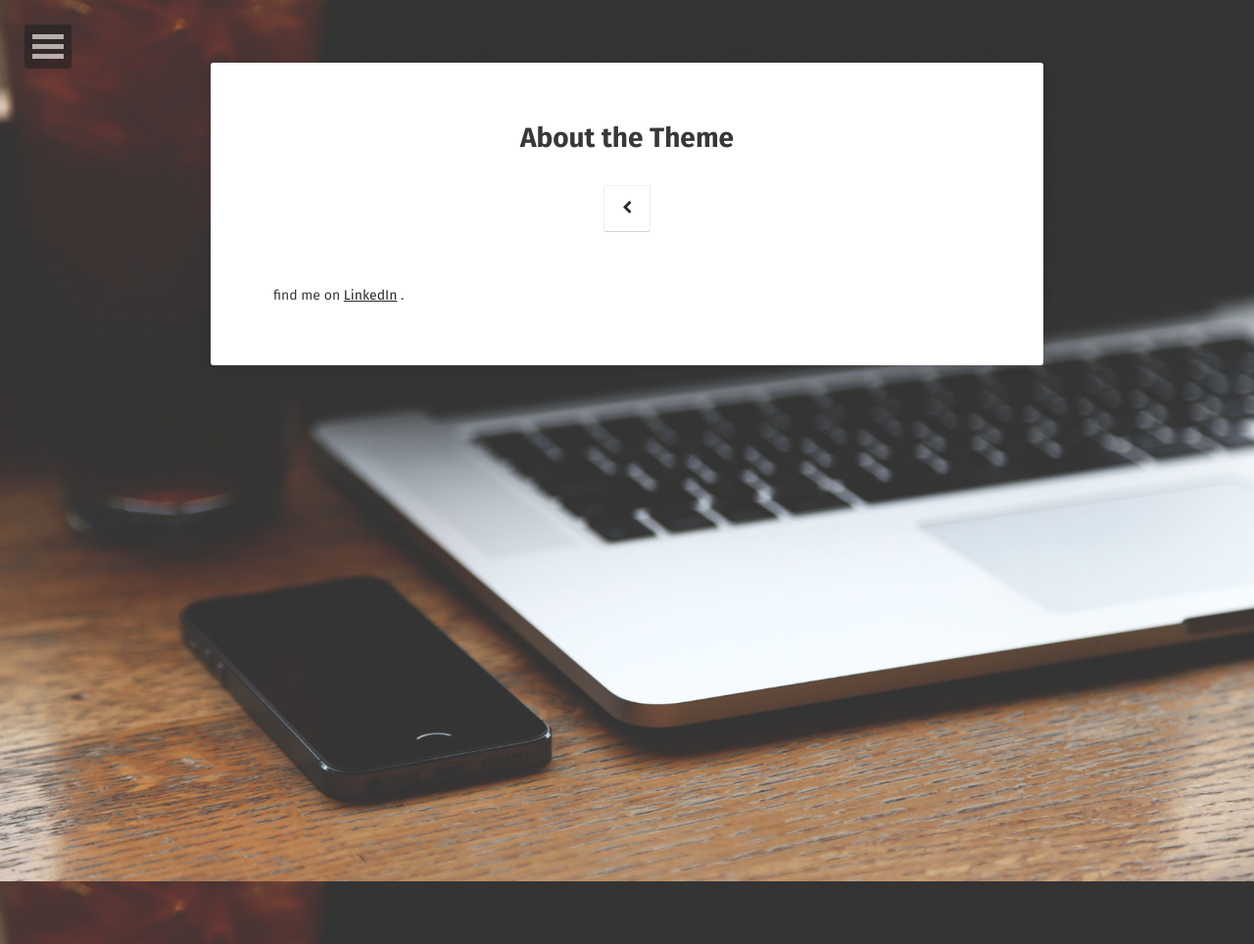
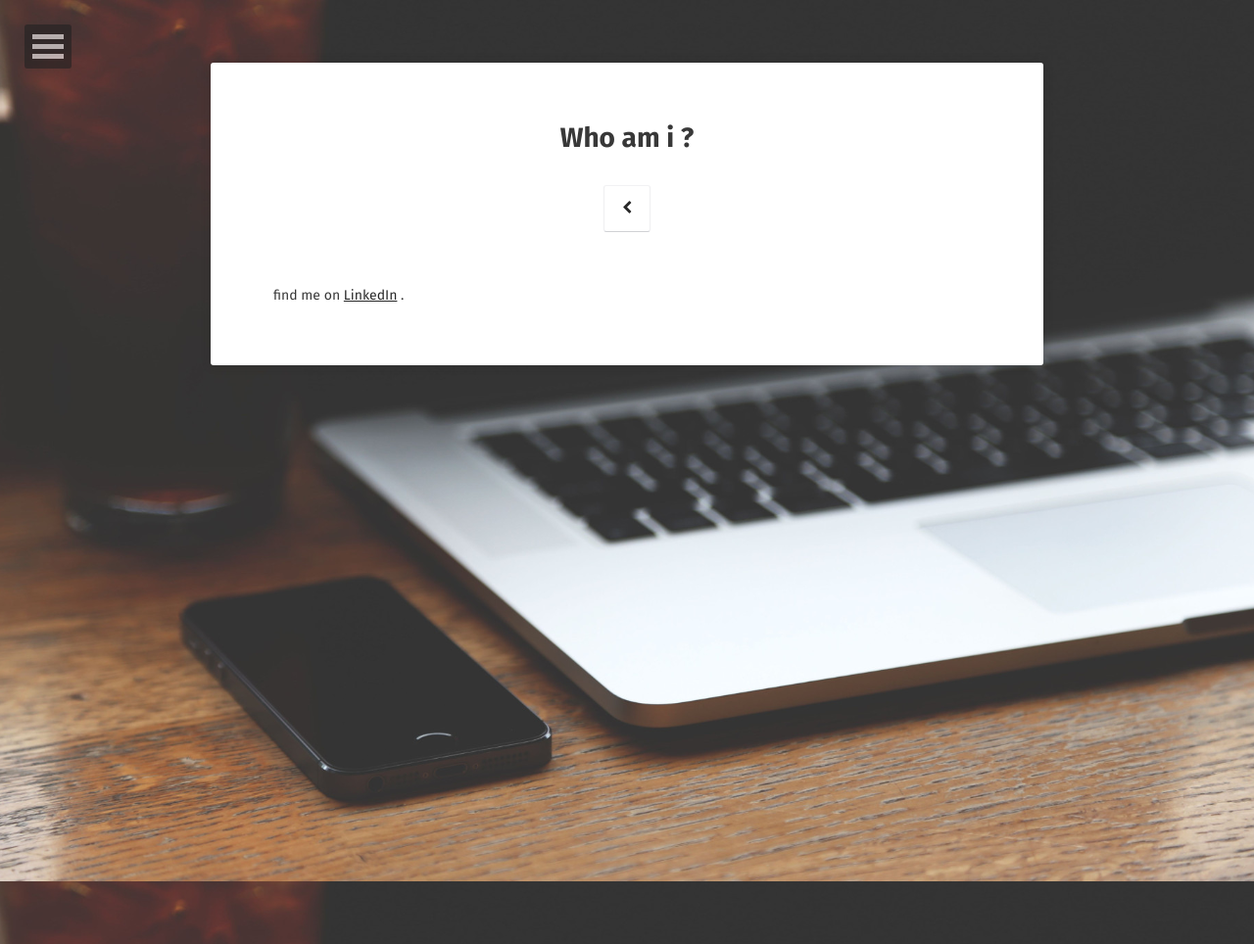
Before and after one commit to mirfansulaiman/mirfansulaiman.github.io, a Jekyll site: the page built from about/index.md, in a window 1280 px wide. Shown: the whole page at 98% size. Built offline with Jekyll 4.4.1, drawn with Linux system fonts in a browser that asks for light colours; some web fonts are replaced.

Commit message:
Update index.md

```diff
--- a/about/index.md
+++ b/about/index.md
@@ -1,6 +1,6 @@
 ---
 layout: page
-title: About the Theme
+title: Who am i ?
 tags: [about, Jekyll, theme, moon]
 date: 2016-03-21
 comments: false
```
